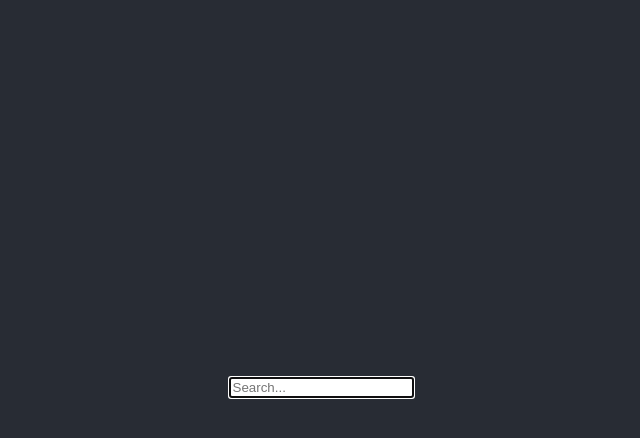
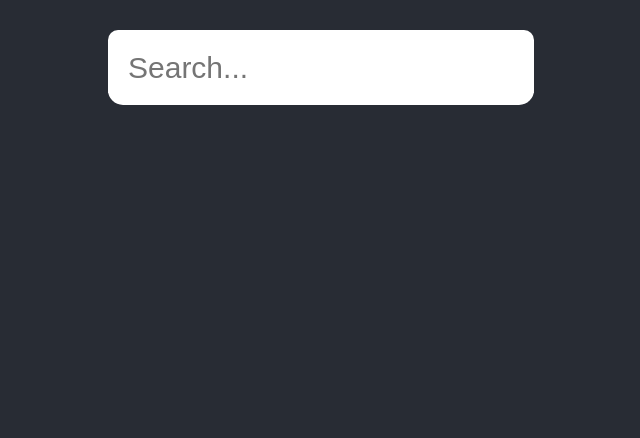
Before and after one commit to balani10/search_app, a React (Create React App) app: page / in a window 1280 px wide. Shown: the top 438 px of the page, without its empty margins (319-959 px from the left). Built offline with nearby package versions, Linux system fonts and the light colour scheme.

Commit message:
Added css to searchbar

```diff
--- a/src/App.css
+++ b/src/App.css
@@ -16,10 +16,10 @@
 .App-header {
   background-color: #282c34;
   min-height: 100vh;
+  min-width: 100vw;
   display: flex;
   flex-direction: column;
   align-items: center;
-  justify-content: center;
   font-size: calc(10px + 2vmin);
   color: white;
 }
--- /dev/null
+++ b/src/components/ListItem.css
@@ -0,0 +1,28 @@
+
+li {
+  width: 100%;
+  height: 50px;
+  text-align: left;
+  border-radius: 20px;
+}
+
+button.Selected-item {
+  background-color: rgb(226, 226, 255);
+}
+
+button {
+  display: block;
+  width: 100%;
+  border: none;
+  background-color: #FFF;
+  font-size: 25px;
+  padding: 10px;
+  margin-left: -30px;
+  cursor: pointer;
+  text-align: left;
+  color: #777;
+}
+
+mark {
+  background-color: aquamarine;
+}
--- a/src/components/ListItem.js
+++ b/src/components/ListItem.js
@@ -1,6 +1,12 @@
 import React from 'react';
+import './ListItem.css';
 
-const ListItem = ({ value, handleItemClick, isSelected, highlightedText }) => {
+const ListItem = ({
+  value,
+  handleItemClick,
+  isSelected,
+  highlightedText,
+}) => {
   const handleClick = () => {
     handleItemClick(value + ' ');
   }
@@ -8,9 +14,11 @@ const ListItem = ({ value, handleItemClick, isSelected, highlightedText }) => {
   const end = start + highlightedText.length;
 
   return (
-    <li>
-      {isSelected && '>'}
-      <button onClick={handleClick}>
+    <li >
+      <button
+        className={isSelected ? 'Selected-item' : 'Item'}
+        onClick={handleClick}
+      >
         {value.slice(0, start)}
         <mark>{value.slice(start, end)}</mark>
         {value.slice(end,value.length)}
--- /dev/null
+++ b/src/components/SearchBar.css
@@ -0,0 +1,30 @@
+.Search-bar {
+  height: 60px;
+  margin: 30px;
+  max-width: 700px;
+  background-color: #FFF;
+  border-radius: 20px 20px 0 0;
+  border-bottom: solid #DDD;
+}
+
+.Search-input {
+  padding: 15px 20px 0 20px;
+  display: inline-block;
+  background-color: #FFFFFF;
+  border-radius: 10px;
+  border: none;
+  height: 60px;
+  font-size: 30px;
+}
+
+.Search-input:focus {
+  outline-width: 0;
+}
+
+ul {
+  list-style-type: none;
+  margin: 0;
+  padding-top: 15px;
+  background-color: #FFFFFF;
+  border-radius: 0 0 20px 20px;
+}
--- a/src/components/SearchBar.js
+++ b/src/components/SearchBar.js
@@ -1,6 +1,7 @@
-import React, { useState, useRef, useEffect } from 'react';
+import React, { useState, useRef } from 'react';
 import getSuggestions from './getSuggestions';
 import ListItem from './ListItem';
+import './SearchBar.css';
 
 // can be optimised
 const findLastSpace = (text) => {
@@ -80,6 +81,7 @@ const SearchBar = () => {
           handleSuggestionClick(suggestions[selectedSuggestion - 1]);
         }
         break;
+      default:
     }
   };
 
@@ -93,10 +95,10 @@ const SearchBar = () => {
   }
 
   return (
-    <div>
+    <div className="Search-bar">
       <input
         placeholder="Search..."
-        type="text"
+        type="search"
         value={searchText}
         onChange={handleChange}
         autoComplete="off"
@@ -105,9 +107,9 @@ const SearchBar = () => {
         onKeyDown={handleKeyDown}
         onBlur={handleFocusOut}
         onFocus={handleFocusIn}
+        className="Search-input"
       />
-      <h4>
-        <ul>
+      <ul className='Suggestions'>
         {open && suggestions.map((value, index) => (
           <ListItem
             key={index}
@@ -118,7 +120,6 @@ const SearchBar = () => {
           />
         ))}
       </ul>
-      </h4>
     </div>
   );
 };
```
Lines whose indentation alone changed are shown as unchanged.
